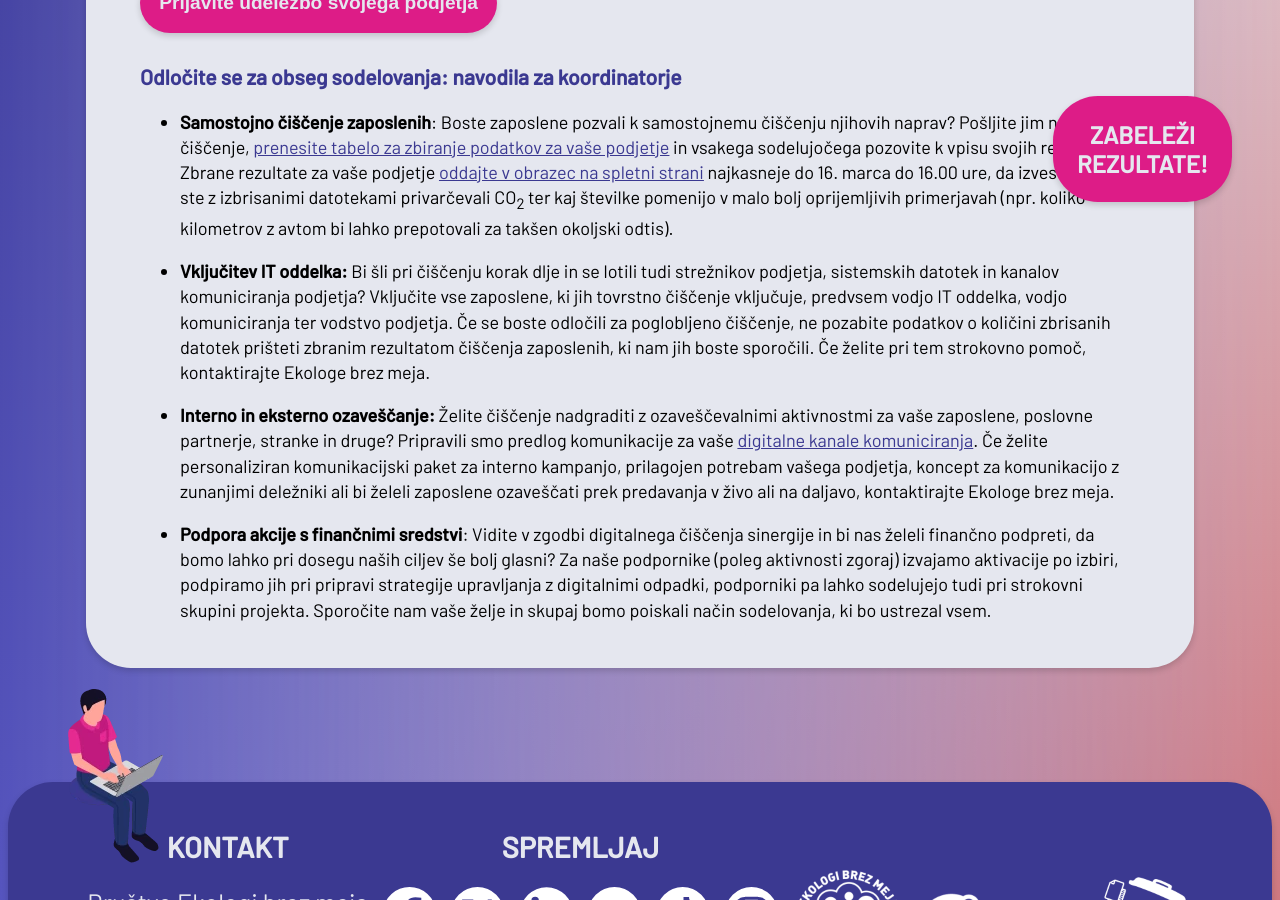
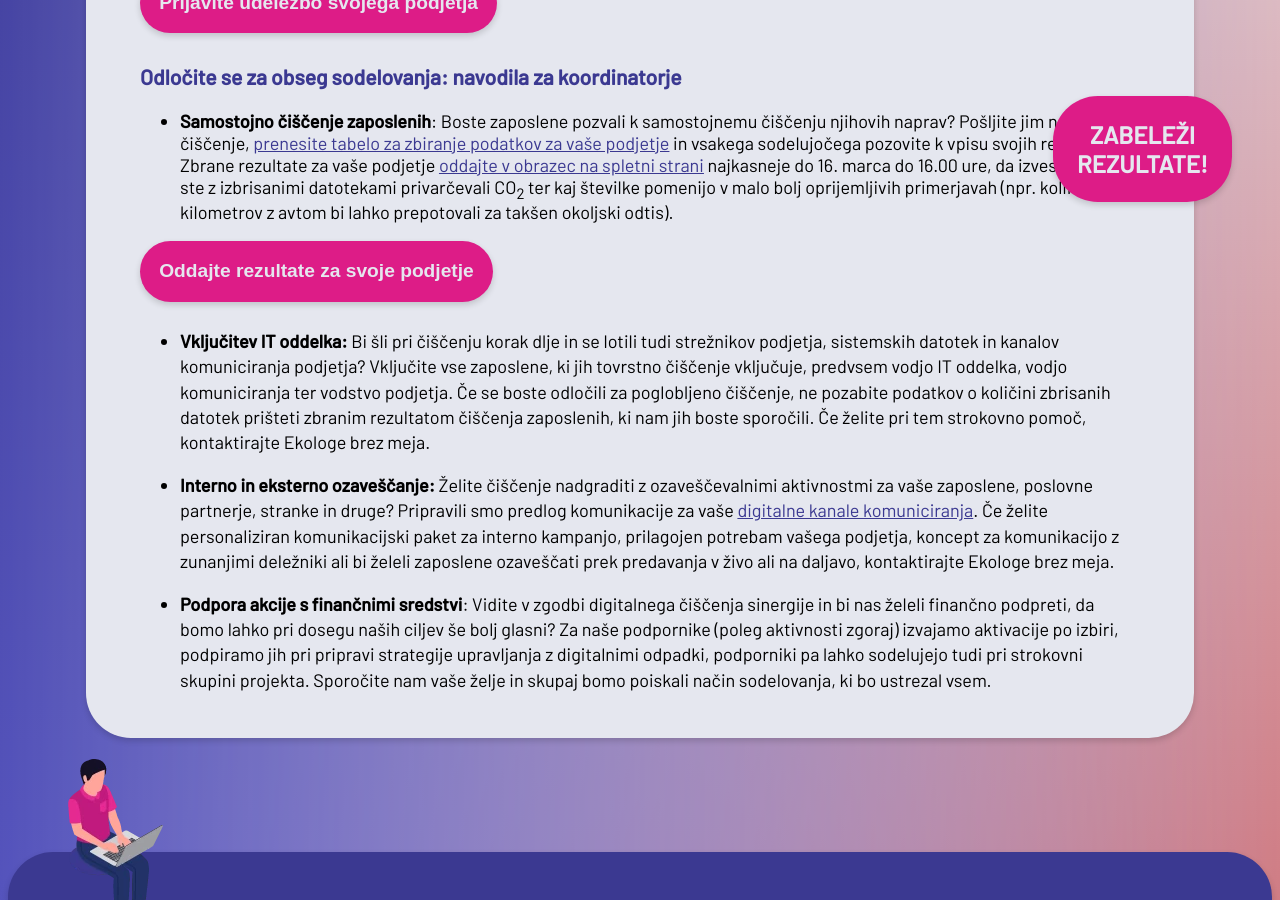
Before and after one commit to ewba/dcd-si, a Jekyll site: the page built from podjetje.md, in a window 1280 px wide and 900 px high, scrolled down 652 px. Built offline with Jekyll 4.4.1, drawn with Linux system fonts in a browser that asks for light colours.

Commit message:
Update podjetje.md

```diff
--- a/podjetje.md
+++ b/podjetje.md
@@ -14,10 +14,14 @@
 </button>
 
 ### Odločite se za obseg sodelovanja: navodila za koordinatorje
-- **Samostojno čiščenje zaposlenih**: Boste zaposlene pozvali k samostojnemu čiščenju njihovih naprav? Pošljite jim navodila za čiščenje, [prenesite tabelo za zbiranje podatkov za vaše podjetje](https://docs.google.com/spreadsheets/d/1QiAlI4AaGp24_rOKqpIe1AJVLWCjUqn0M_M3Ng7uquY/edit#gid=0) in vsakega sodelujočega pozovite k vpisu svojih rezultatov. Zbrane rezultate za vaše podjetje [oddajte v obrazec na spletni strani](digital.ocistimo.si{{ site.submitURL }}) najkasneje do 16. marca do 16.00 ure, da izveste, koliko ste z izbrisanimi  datotekami privarčevali  CO<sub>2</sub> ter kaj številke pomenijo v malo bolj oprijemljivih primerjavah (npr. koliko kilometrov z avtom bi lahko prepotovali za takšen okoljski odtis).
+- **Samostojno čiščenje zaposlenih**: Boste zaposlene pozvali k samostojnemu čiščenju njihovih naprav? Pošljite jim navodila za čiščenje, <a href="https://docs.google.com/spreadsheets/d/1QiAlI4AaGp24_rOKqpIe1AJVLWCjUqn0M_M3Ng7uquY/edit#gid=0" target="_blank" rel="noopener">prenesite tabelo za zbiranje podatkov za vaše podjetje</a> in vsakega sodelujočega pozovite k vpisu svojih rezultatov. Zbrane rezultate za vaše podjetje [oddajte v obrazec na spletni strani]({{ site.submitURL }}) najkasneje do 16. marca do 16.00 ure, da izveste, koliko ste z izbrisanimi  datotekami privarčevali  CO<sub>2</sub> ter kaj številke pomenijo v malo bolj oprijemljivih primerjavah (npr. koliko kilometrov z avtom bi lahko prepotovali za takšen okoljski odtis).
+
+<button>
+		<a href="{{ site.submitURL }}">Oddajte rezultate za svoje podjetje</a>
+</button>
 
 - **Vključitev IT oddelka:** Bi šli pri čiščenju korak dlje in se lotili tudi strežnikov podjetja, sistemskih datotek in kanalov komuniciranja podjetja? Vključite vse zaposlene, ki jih tovrstno čiščenje vključuje, predvsem vodjo IT oddelka, vodjo komuniciranja ter vodstvo podjetja. Če se boste odločili za poglobljeno čiščenje, ne pozabite podatkov o količini zbrisanih datotek prišteti zbranim rezultatom čiščenja zaposlenih, ki nam jih boste sporočili. Če želite pri tem strokovno pomoč, kontaktirajte Ekologe brez meja.
 
-- **Interno in eksterno ozaveščanje:** Želite čiščenje nadgraditi z ozaveščevalnimi aktivnostmi za vaše zaposlene, poslovne partnerje, stranke in druge? Pripravili smo predlog komunikacije za vaše [digitalne kanale komuniciranja](https://docs.google.com/spreadsheets/d/1v25yggszoY1FQ26QoC93yvLMM5yup816TiR9873DRhE/edit). Če želite personaliziran komunikacijski paket za interno kampanjo, prilagojen potrebam vašega podjetja, koncept za komunikacijo z zunanjimi deležniki ali bi želeli zaposlene ozaveščati prek predavanja v živo ali na daljavo, kontaktirajte Ekologe brez meja.
+- **Interno in eksterno ozaveščanje:** Želite čiščenje nadgraditi z ozaveščevalnimi aktivnostmi za vaše zaposlene, poslovne partnerje, stranke in druge? Pripravili smo predlog komunikacije za vaše <a href="https://docs.google.com/spreadsheets/d/1v25yggszoY1FQ26QoC93yvLMM5yup816TiR9873DRhE/edit" target="_blank" rel="noopener">digitalne kanale komuniciranja</a>. Če želite personaliziran komunikacijski paket za interno kampanjo, prilagojen potrebam vašega podjetja, koncept za komunikacijo z zunanjimi deležniki ali bi želeli zaposlene ozaveščati prek predavanja v živo ali na daljavo, kontaktirajte Ekologe brez meja.
 
 - **Podpora akcije s finančnimi sredstvi**: Vidite v zgodbi digitalnega čiščenja sinergije in bi nas želeli finančno podpreti, da bomo lahko pri dosegu naših ciljev še bolj glasni? Za naše podpornike (poleg aktivnosti zgoraj) izvajamo aktivacije po izbiri, podpiramo jih pri pripravi strategije upravljanja z digitalnimi odpadki, podporniki pa lahko sodelujejo tudi pri strokovni skupini projekta. Sporočite nam vaše želje in skupaj bomo poiskali način sodelovanja, ki bo ustrezal vsem.
```
